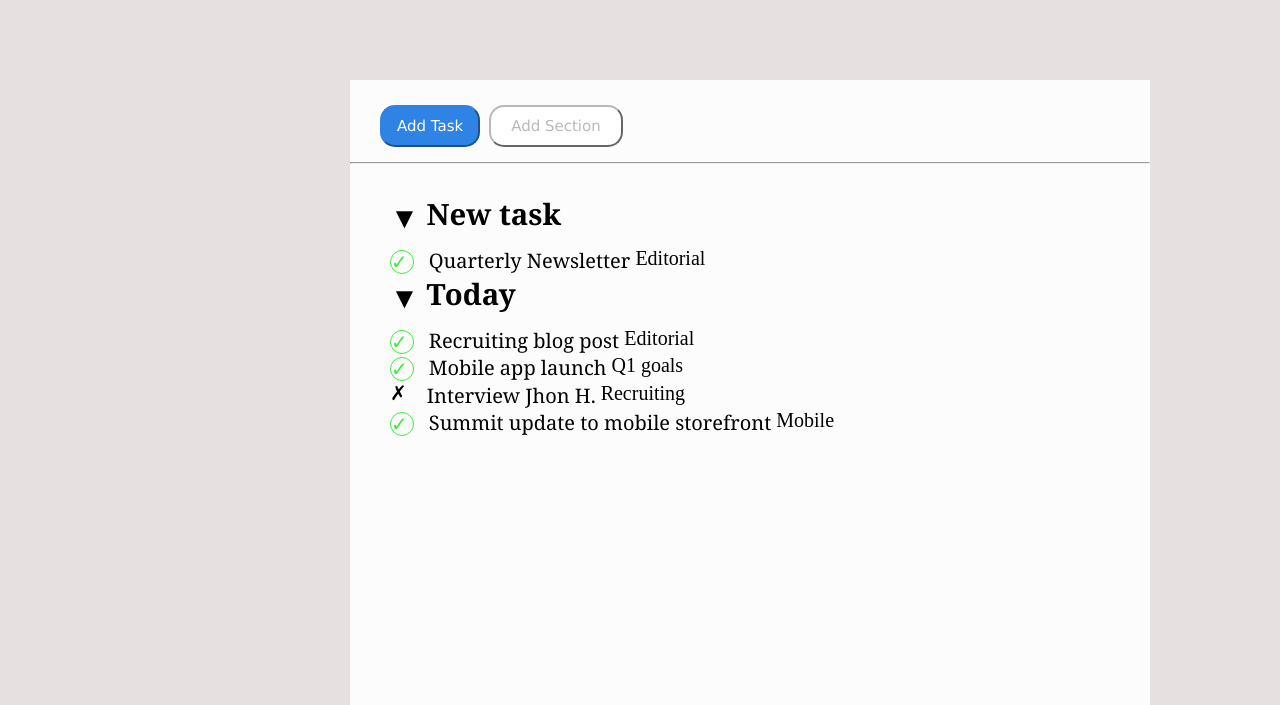
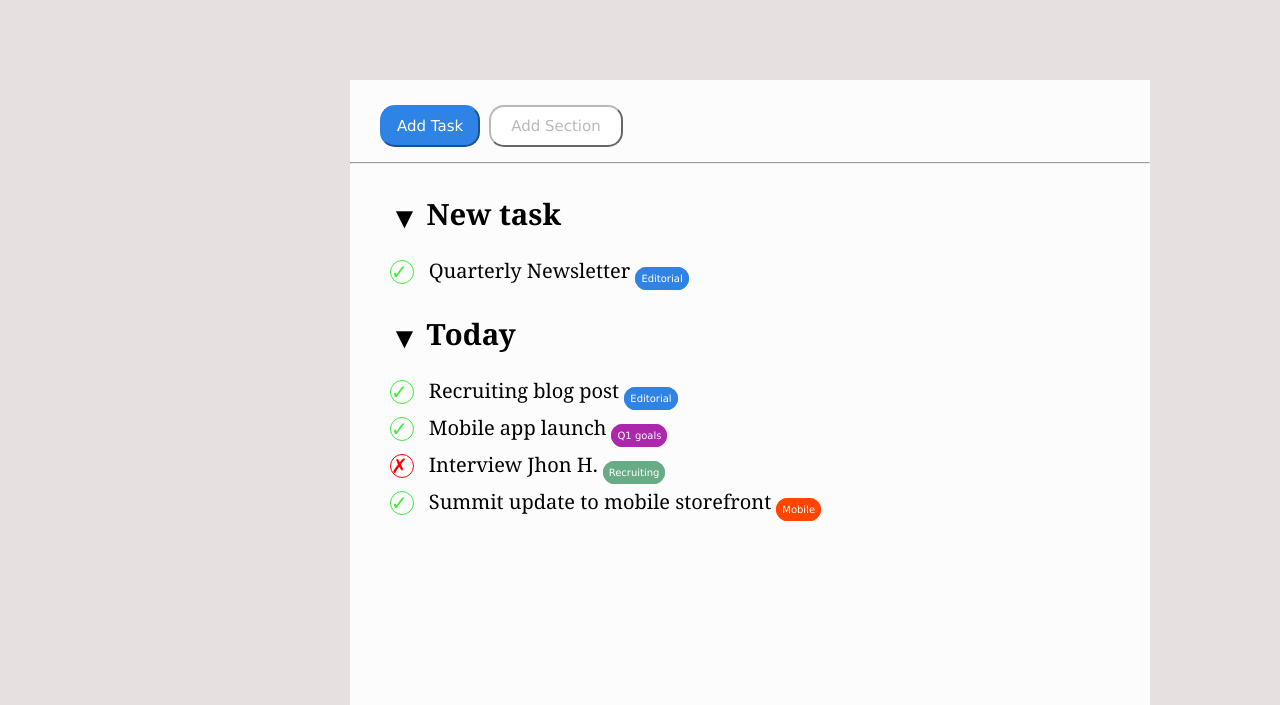
Before and after one commit to camillapalombi/html-css-toboolist, a plain HTML site: page index.html in a window 1280 px wide. Shown: the part 95-800 px from the top of the page. Drawn offline with Linux system fonts and the light colour scheme.

Commit message:
CSS SEZIONE TODAY

```diff
--- a/style/style.css
+++ b/style/style.css
@@ -83,6 +83,7 @@ ul {
     font-size: 20px;
     margin-top: 10px;
 
+
 }
 .check {
     border: 1px solid rgb(58, 238, 58);
@@ -96,7 +97,7 @@ ul {
     font-family: Georgia, 'Times New Roman', Times, serif;
 
 }
-.editorial {
+.ticket {
     vertical-align: bottom;
     background-color: rgb(47, 131, 228);
     border: 1px solid rgb(47, 131, 228) ;
@@ -106,3 +107,29 @@ ul {
     font-size: 10px;
     font-family: Verdana, Geneva, Tahoma, sans-serif;
 }
+/*MODIFICHE SEZIONE TODAY:*/
+.today {
+    padding-top: 30px;
+}
+.viola {
+    background-color: rgb(173, 39, 173);
+    border-color: rgb(173, 39, 173);
+}
+li {
+padding-top: 10px;
+}
+.cross {
+    border: 1px solid red;
+    border-radius: 50px;
+    color:red ;
+    vertical-align: bottom;
+
+}
+.green {
+    background-color: rgb(104, 172, 133);
+    border-color:rgb(104, 172, 133) ;
+}
+.orange {
+    background-color: orangered;
+    border-color: orangered;
+}
```
